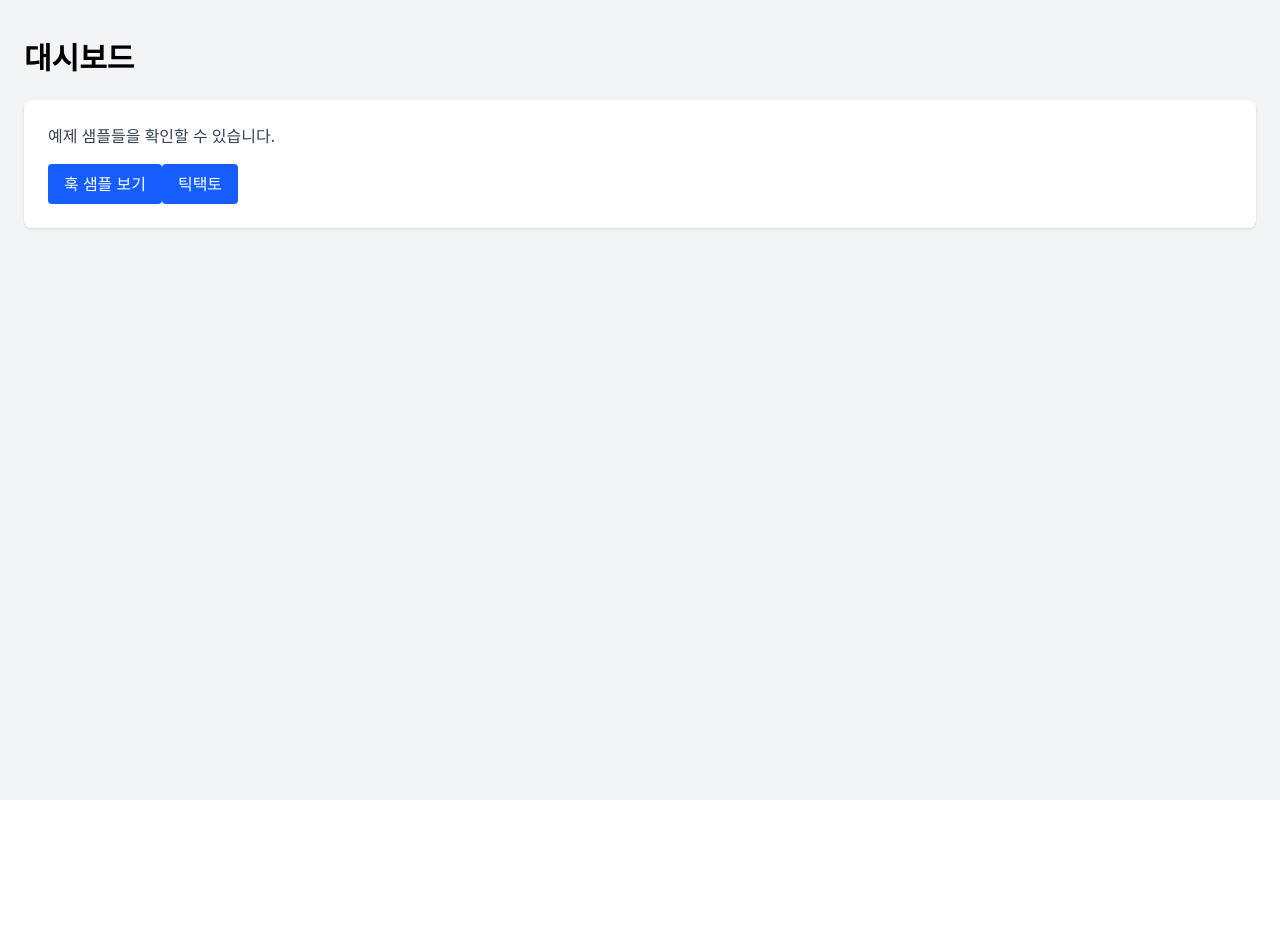
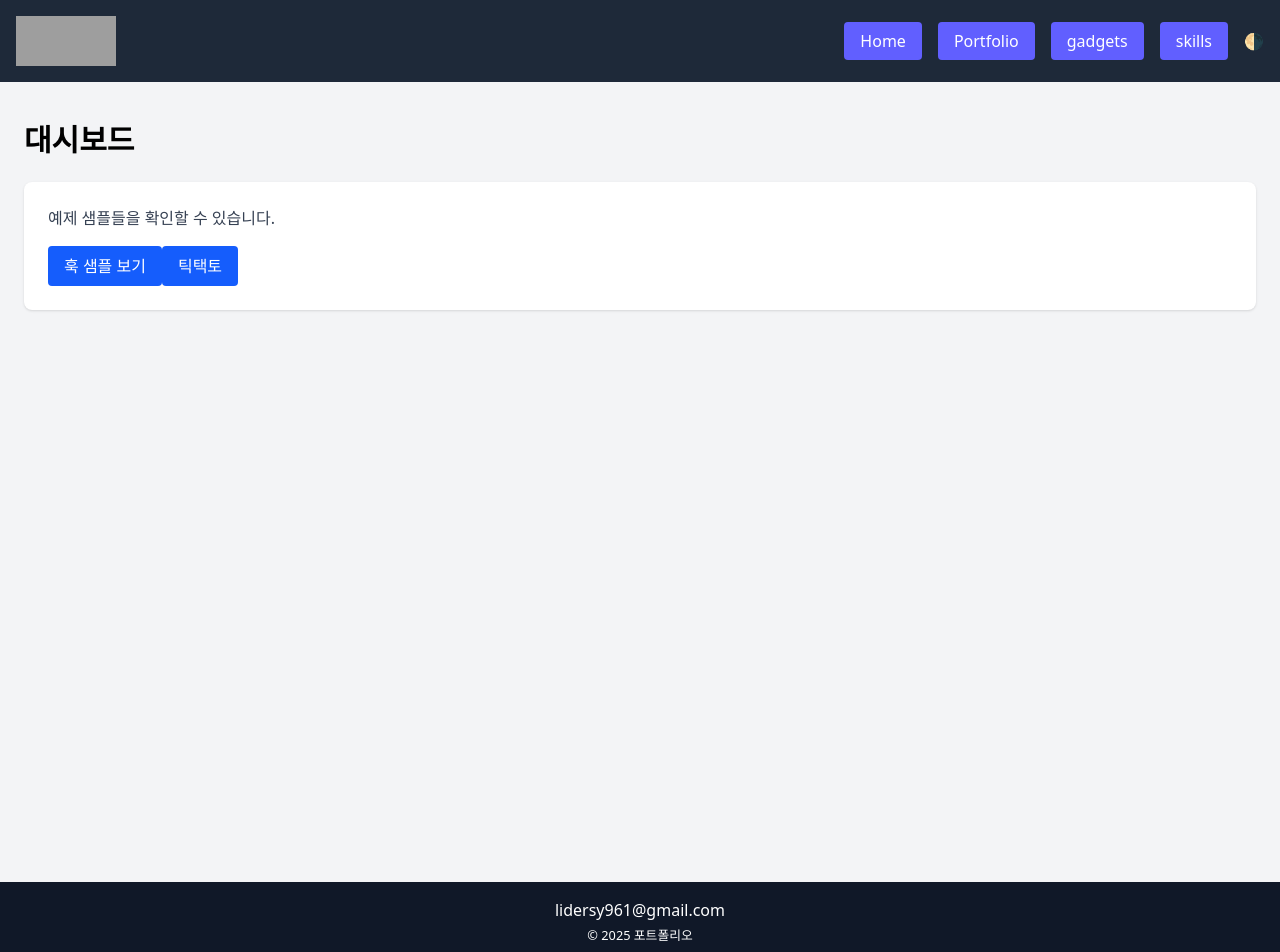
Before and after one commit to kmgyu/deepdive-js-practice, a React (Vite) app: page / in a window 1280 px wide. Shown: the top 952 px of the page. Before the commit the page ends 800 px from the top, so only its background shows below. Built offline with nearby package versions, Linux system fonts and the light colour scheme; grey boxes are pictures that could not be loaded.

Commit message:
design: header footer 적용

```diff
--- a/src/App.jsx
+++ b/src/App.jsx
@@ -1,12 +1,18 @@
 import { BrowserRouter } from 'react-router-dom';
 import AppRouter from '@/routes/AppRouter';
+import Header from '@/components/Header';
+import Footer from '@/components/Footer';
 
 export default function App() {
   return (
-    // <div className="app-container min-h-screen flex items-center justify-center bg-gray-900 text-white">
+    <>
+    <Header />
+    {/* <div className="app-container min-h-screen flex items-center justify-center bg-gray-900 text-white"> */}
     <BrowserRouter>
       <AppRouter />
     </BrowserRouter>
-    // </div>
+    {/* </div> */}
+    <Footer />
+    </>
   );
 }
```
